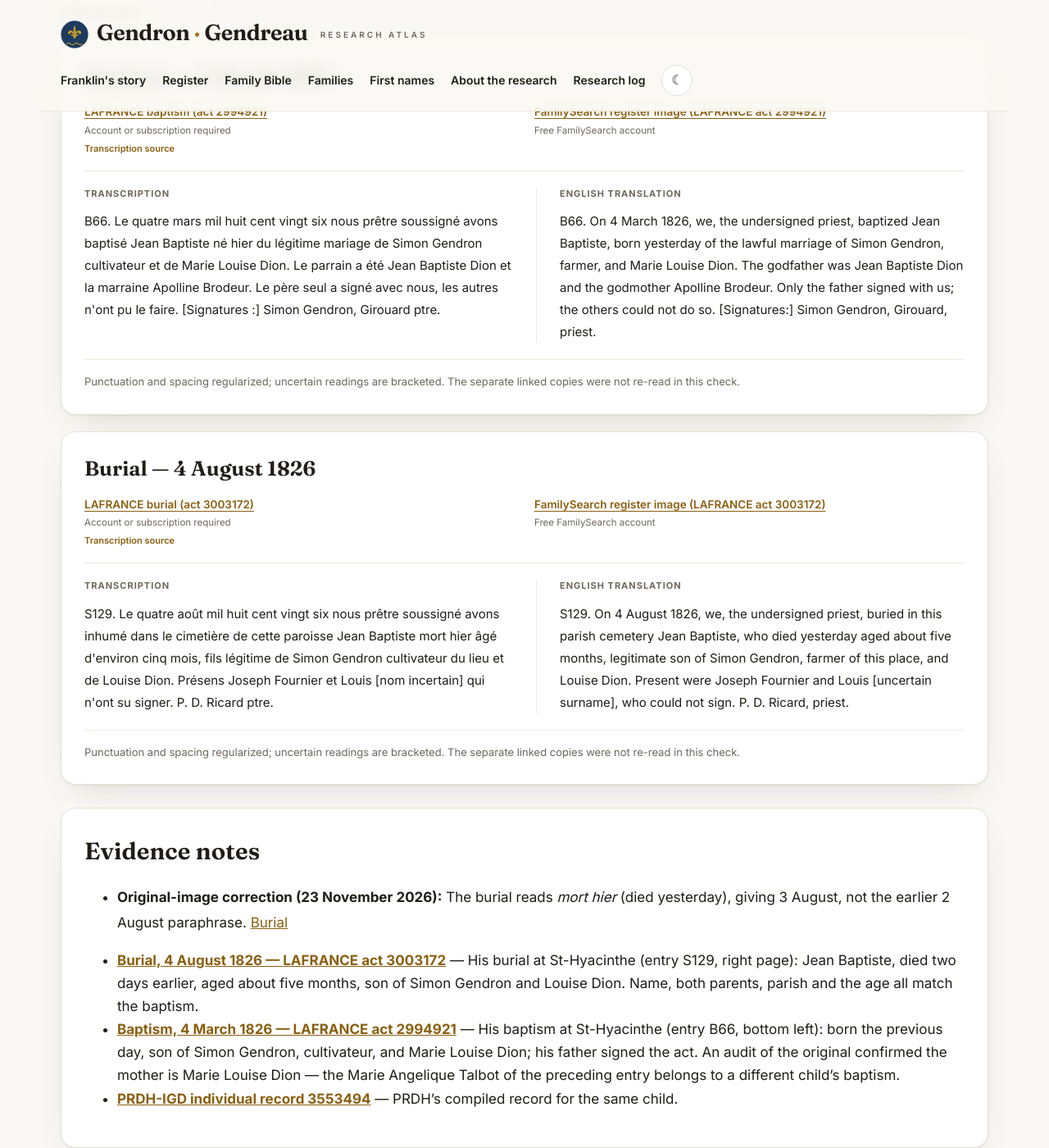
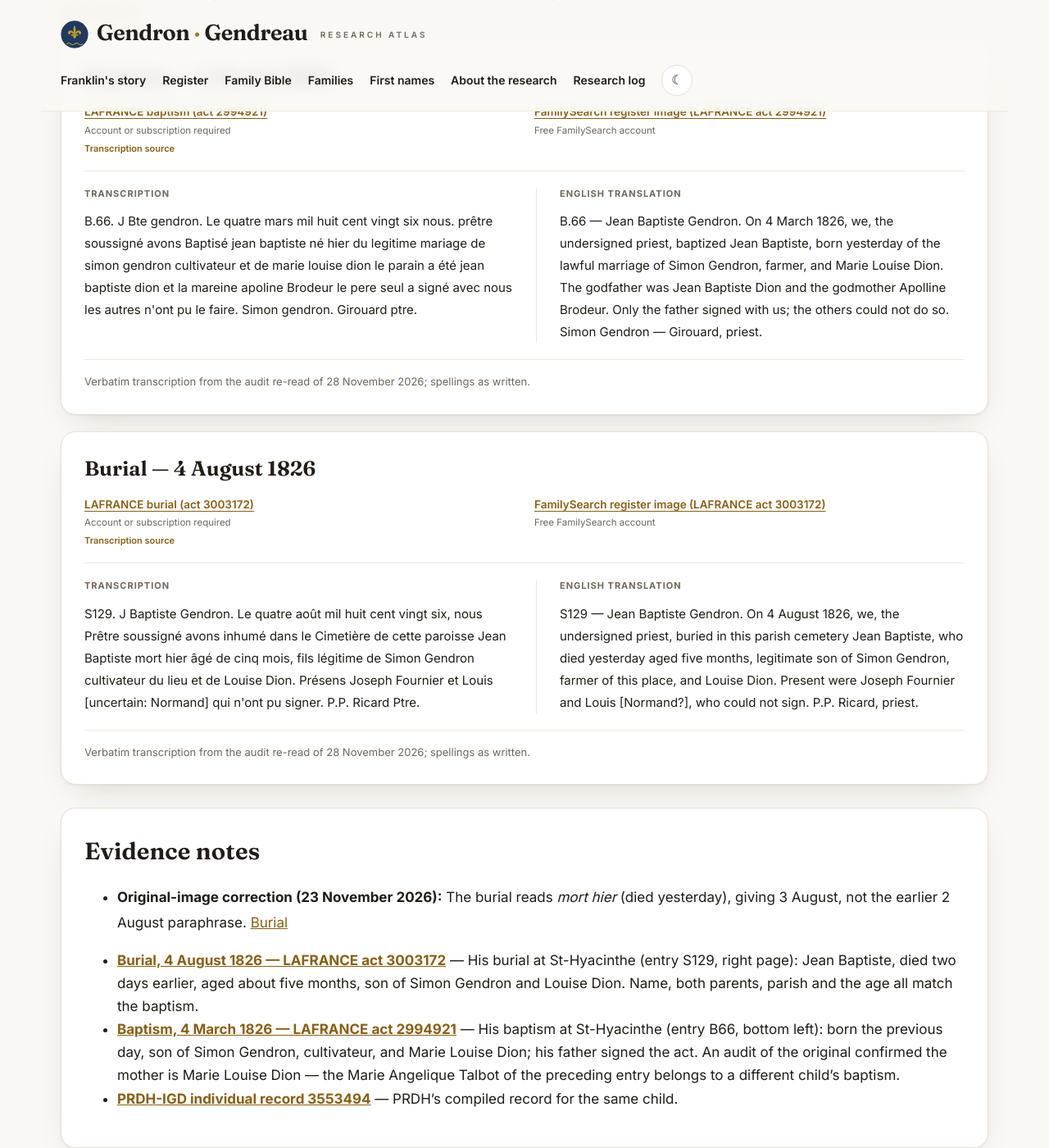
Before and after one commit to vetharmon/gendron-research, a Jekyll site: the page built from _candidates/c177.md, in a window 1280 px wide and 1400 px high, scrolled down 1255 px. Shown: the whole window at 82% size. Built offline with Jekyll 4.4.1, drawn with Linux system fonts in a browser that asks for light colours; grey boxes are pictures that could not be loaded.

Commit message:
Document audit wave 77 — C177: sources verified and transcribed

```diff
--- a/_candidates/c177.md
+++ b/_candidates/c177.md
@@ -16,43 +16,45 @@ sources:
 - label: LAFRANCE baptism (act 2994921)
   url: https://www.genealogiequebec.com/Membership/LAFRANCE/acte/2994921
   access: Account or subscription required
-  provenance: Original register image read on 23 November 2026. Birth 3 March and baptism 4 March; the father alone signed with the priest.
+  provenance: Original register image read on 23 November 2026. Birth 3 March and baptism 4 March; the father alone signed with the priest. Re-read and verified 28 November 2026 — the manuscript names the mother Marie Louise Dion in both copies; the LAFRANCE index for this act erroneously names her Marie Angelique Talbot, the mother in the neighbouring act B65.
   document_id: act-2994921
   document_primary: true
   document_title: Baptism — 4 March 1826
   document_note: ''
-  transcription: B66. Le quatre mars mil huit cent vingt six nous prêtre soussigné avons baptisé Jean Baptiste né hier du légitime mariage de Simon Gendron cultivateur et de Marie Louise Dion. Le parrain a été Jean Baptiste Dion et la marraine Apolline Brodeur. Le père seul a signé avec nous, les autres n'ont pu le faire. [Signatures :] Simon Gendron, Girouard ptre.
-  translation: B66. On 4 March 1826, we, the undersigned priest, baptized Jean Baptiste, born yesterday of the lawful marriage of Simon Gendron, farmer, and Marie Louise Dion. The godfather was Jean Baptiste Dion and the godmother Apolline Brodeur. Only the father signed with us; the others could not do so. [Signatures:] Simon Gendron, Girouard, priest.
+  transcription: "B.66. J Bte gendron. Le quatre mars mil huit cent vingt six nous. prêtre soussigné avons Baptisé jean baptiste né hier du legitime mariage de simon gendron cultivateur et de marie louise dion le parain a été jean baptiste dion et la mareine apoline Brodeur le pere seul a signé avec nous les autres n'ont pu le faire. Simon gendron. Girouard ptre."
+  translation: "B.66 — Jean Baptiste Gendron. On 4 March 1826, we, the undersigned priest, baptized Jean Baptiste, born yesterday of the lawful marriage of Simon Gendron, farmer, and Marie Louise Dion. The godfather was Jean Baptiste Dion and the godmother Apolline Brodeur. Only the father signed with us; the others could not do so. Simon Gendron — Girouard, priest."
   text_language: fr
   text_type: transcription
-  text_note: Punctuation and spacing regularized; uncertain readings are bracketed. The separate linked copies were not re-read in this check.
+  text_note: "Verbatim transcription from the audit re-read of 28 November 2026; spellings as written."
 - label: LAFRANCE burial (act 3003172)
   url: https://www.genealogiequebec.com/Membership/LAFRANCE/acte/3003172
   access: Account or subscription required
-  provenance: 'Original register image read on 23 November 2026. The faded original was inspected with an enlarged contrast-adjusted crop. It reads mort hier, not avant-hier: death is therefore 3 August, correcting the earlier 2 August biography. Parent pair and approximate five-month age agree.'
+  provenance: 'Original register image read on 23 November 2026. The faded original was inspected with an enlarged contrast-adjusted crop. It reads mort hier, not avant-hier: death is therefore 3 August, correcting the earlier 2 August biography. Parent pair and approximate five-month age agree. Re-read and verified 28 November 2026 — the surname of the second witness is faint and is read only uncertainly in both copies.'
   document_id: act-3003172
   document_primary: true
   document_title: Burial — 4 August 1826
   document_note: ''
-  transcription: S129. Le quatre août mil huit cent vingt six nous prêtre soussigné avons inhumé dans le cimetière de cette paroisse Jean Baptiste mort hier âgé d'environ cinq mois, fils légitime de Simon Gendron cultivateur du lieu et de Louise Dion. Présens Joseph Fournier et Louis [nom incertain] qui n'ont su signer. P. D. Ricard ptre.
-  translation: S129. On 4 August 1826, we, the undersigned priest, buried in this parish cemetery Jean Baptiste, who died yesterday aged about five months, legitimate son of Simon Gendron, farmer of this place, and Louise Dion. Present were Joseph Fournier and Louis [uncertain surname], who could not sign. P. D. Ricard, priest.
+  transcription: "S129. J Baptiste Gendron. Le quatre août mil huit cent vingt six, nous Prêtre soussigné avons inhumé dans le Cimetière de cette paroisse Jean Baptiste mort hier âgé de cinq mois, fils légitime de Simon Gendron cultivateur du lieu et de Louise Dion. Présens Joseph Fournier et Louis [uncertain: Normand] qui n'ont pu signer. P.P. Ricard Ptre."
+  translation: "S129 — Jean Baptiste Gendron. On 4 August 1826, we, the undersigned priest, buried in this parish cemetery Jean Baptiste, who died yesterday aged five months, legitimate son of Simon Gendron, farmer of this place, and Louise Dion. Present were Joseph Fournier and Louis [Normand?], who could not sign. P.P. Ricard, priest."
   text_language: fr
   text_type: transcription
-  text_note: Punctuation and spacing regularized; uncertain readings are bracketed. The separate linked copies were not re-read in this check.
+  text_note: Verbatim transcription from the audit re-read of 28 November 2026; spellings as written.
 - label: PRDH-IGD
   url: https://www.prdh-igd.com/Membership/fr/PRDH/Individu/3553494
   access: Account or subscription required
-  provenance: Recorded in the source research notes.
+  provenance: Recorded in the source research notes. PRDH reconstitution page — not opened in the audit (no PRDH hits spent, per the audit's standing rule); the underlying baptism and burial acts were verified through their LAFRANCE and FamilySearch copies on 28 November 2026.
 - label: FamilySearch register image (LAFRANCE act 2994921)
   url: https://www.familysearch.org/ark:/61903/3:1:3QS7-899Q-79ZX-N
   access: Free FamilySearch account
-  provenance: Quebec, Catholic Parish Registers, 1621-1979 — image 505, DGS 5471179. Matched to the LAFRANCE act on name, date and parents (12 Nov 2026).
+  provenance: Quebec, Catholic Parish Registers, 1621-1979 — image 505, DGS 5471179. Matched to the LAFRANCE act on name, date and parents (12 Nov 2026). Re-read and verified 28 November 2026 — image 505 of the film, act B66, one of three baptisms dated 4 March 1826 on the image.
+  transcription: "Le quatre mars mil huit cent vingt six nous prêtre soussigné avons baptisé Jean Baptiste né hier du légitime mariage de Simon Gendron cultivateur et de Marie Louise Dion le Parrain Jean Baptiste Dion et la Maraine [uncertain: Appoline] Brodeur, le Père seul a signé avec nous les autres n'ont pu signer. Simon Gendron. Girouard ptre."
   document_id: act-2994921
   document_primary: false
 - label: FamilySearch register image (LAFRANCE act 3003172)
   url: https://www.familysearch.org/ark:/61903/3:1:3QS7-L99Q-794F-4
   access: Free FamilySearch account
-  provenance: Quebec, Catholic Parish Registers, 1621-1979 — image 553, DGS 5471179. Matched to the LAFRANCE act on name, date and parents (12 Nov 2026).
+  provenance: Quebec, Catholic Parish Registers, 1621-1979 — image 553, DGS 5471179. Matched to the LAFRANCE act on name, date and parents (12 Nov 2026). Re-read and verified 28 November 2026 — image 553 of the film, act S129, the only burial dated 4 August 1826 on the image; this copy gives the age as about five months and reads the second witness Marmanquet, against Normand in the civil copy — both readings uncertain.
+  transcription: "Le quatre Aout mil huit cent vingt six, nous Prêtre soussigné avons inhumé Dans le Cimetière de cette paroisse Jean Baptiste mort hier âgé d'environ cinq mois fils légitime de Simon Gendron cultivateur du lieu et de Louise Dion. Présents Joseph Fournier et Louis Marmanquet qui n'ont su signer. P. P. Ricard Ptre."
   document_id: act-3003172
   document_primary: false
 filenames:
```
